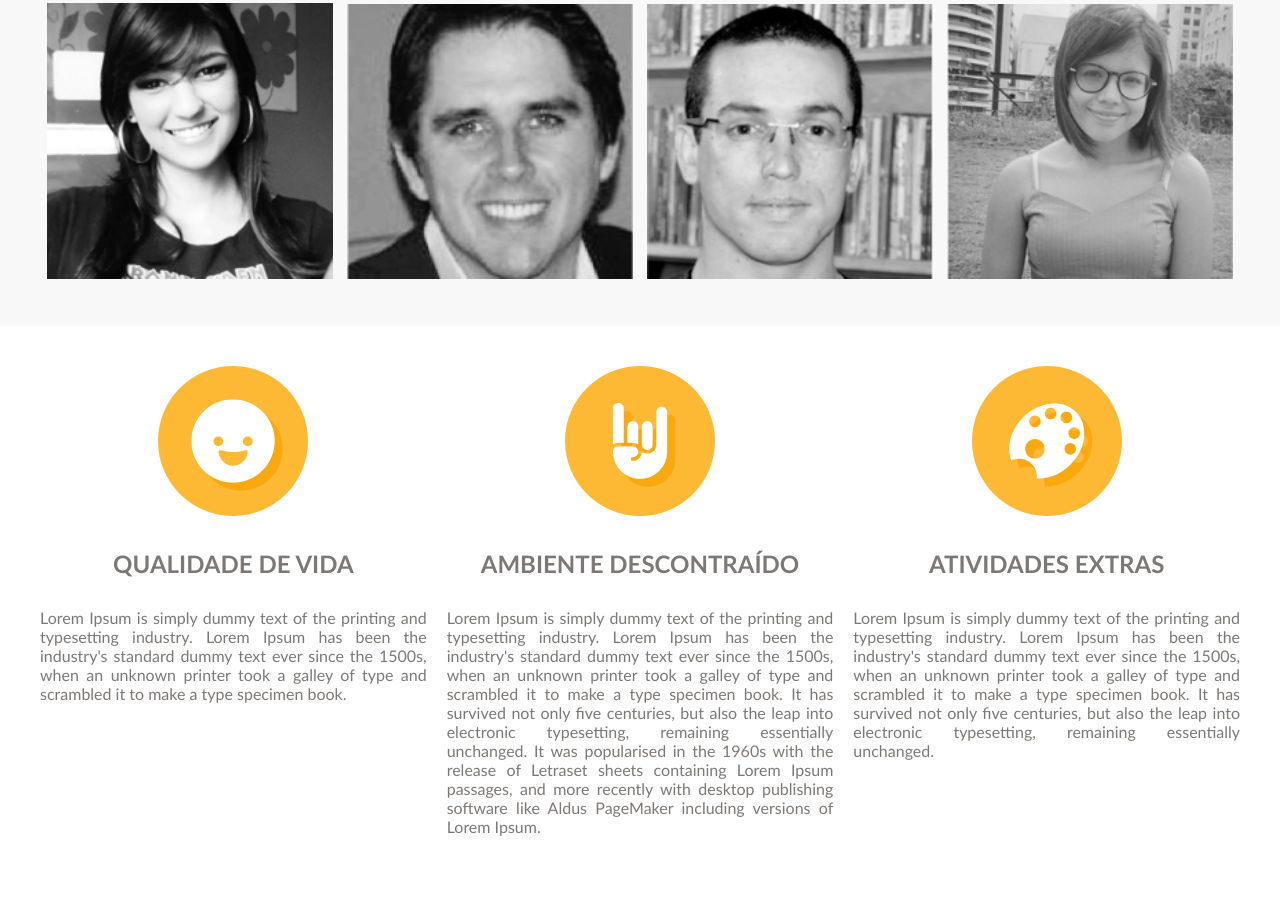
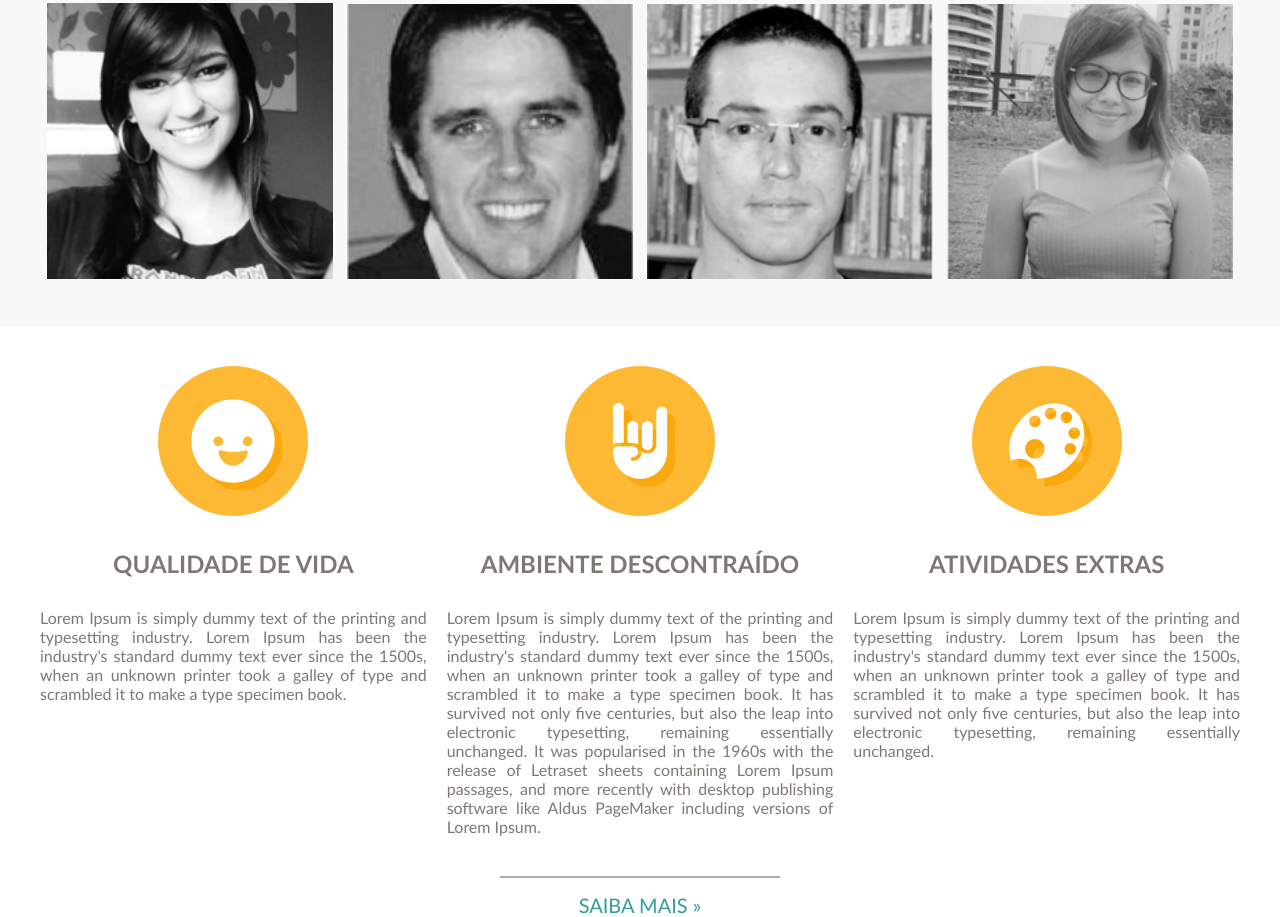
Before and after one commit to elmanoneto/landing-page, a website: page index.html in a window 1280 px wide. Shown: the part 1089-2006 px from the top of the page. Before the commit the page ends 1965 px from the top, so only its background shows below. Drawn offline with Linux system fonts and the light colour scheme.

Commit message:
know more

```diff
--- a/index.html
+++ b/index.html
@@ -47,21 +47,28 @@
     </main>
 
     <div class="about-us">
-        <div class="about-us__life-quality">
+        <section class="about-us__life-quality">
             <img src="./assets/qualidade.png" alt="Qualidade de vida" title="Qualidade de vida" />
             <h2 class="about-us__life-quality--title">QUALIDADE DE VIDA</h2>
             <p class="about-us__life-quality--text">Lorem Ipsum is simply dummy text of the printing and typesetting industry. Lorem Ipsum has been the industry's standard dummy text ever since the 1500s, when an unknown printer took a galley of type and scrambled it to make a type specimen book.</p>
-        </div>
-        <div class="about-us__environment">
+        </section>
+
+        <section class="about-us__environment">
             <img src="./assets/descontracao.png" alt="Ambiente descontraído" title="Ambiente descontraído" />
             <h2 class="about-us__environment--title">AMBIENTE DESCONTRAÍDO</h2>
             <p class="about-us__environment--text">Lorem Ipsum is simply dummy text of the printing and typesetting industry. Lorem Ipsum has been the industry's standard dummy text ever since the 1500s, when an unknown printer took a galley of type and scrambled it to make a type specimen book. It has survived not only five centuries, but also the leap into electronic typesetting, remaining essentially unchanged. It was popularised in the 1960s with the release of Letraset sheets containing Lorem Ipsum passages, and more recently with desktop publishing software like Aldus PageMaker including versions of Lorem Ipsum.</p>
-        </div>
-        <div class="about-us__extras">
+        </section>
+
+        <section class="about-us__extras">
             <img src="./assets/atividades.png" alt="Atividades extras" title="Atividades extras" />
             <h2 class="about-us__extras--title">ATIVIDADES EXTRAS</h2>
             <p class="about-us__extras--text">Lorem Ipsum is simply dummy text of the printing and typesetting industry. Lorem Ipsum has been the industry's standard dummy text ever since the 1500s, when an unknown printer took a galley of type and scrambled it to make a type specimen book. It has survived not only five centuries, but also the leap into electronic typesetting, remaining essentially unchanged.</p>
-        </div>
+        </section>
+    </div>
+
+    <div class="know-more">
+        <hr class="know-more__separator"/>
+        <a class="know-more__link">SAIBA MAIS »</a>
     </div>
 
     <script src="./src/index.js" defer></script>
--- a/src/style.css
+++ b/src/style.css
@@ -175,3 +175,32 @@ main.main .main__team .main__team--people img{
         text-align: center;
     }
  }
+
+ div.know-more {
+    text-align: center;
+    display: flex;
+    justify-content: center;
+    align-content: center;
+    align-items: center;
+    flex-direction: column;
+}
+
+div.know-more .know-more__separator {
+    width: 280px;
+    height: 2px;
+    color: #adadad;
+    background: #adadad;
+    font-size: 0;
+    border: 0;
+}
+
+div.know-more .know-more__link {
+    color: #359C9C;
+    padding-top: 15px;
+    font-size: 20px;
+}
+
+div.know-more .know-more__link:hover {
+    text-decoration: underline;
+    cursor: pointer;
+}
```
